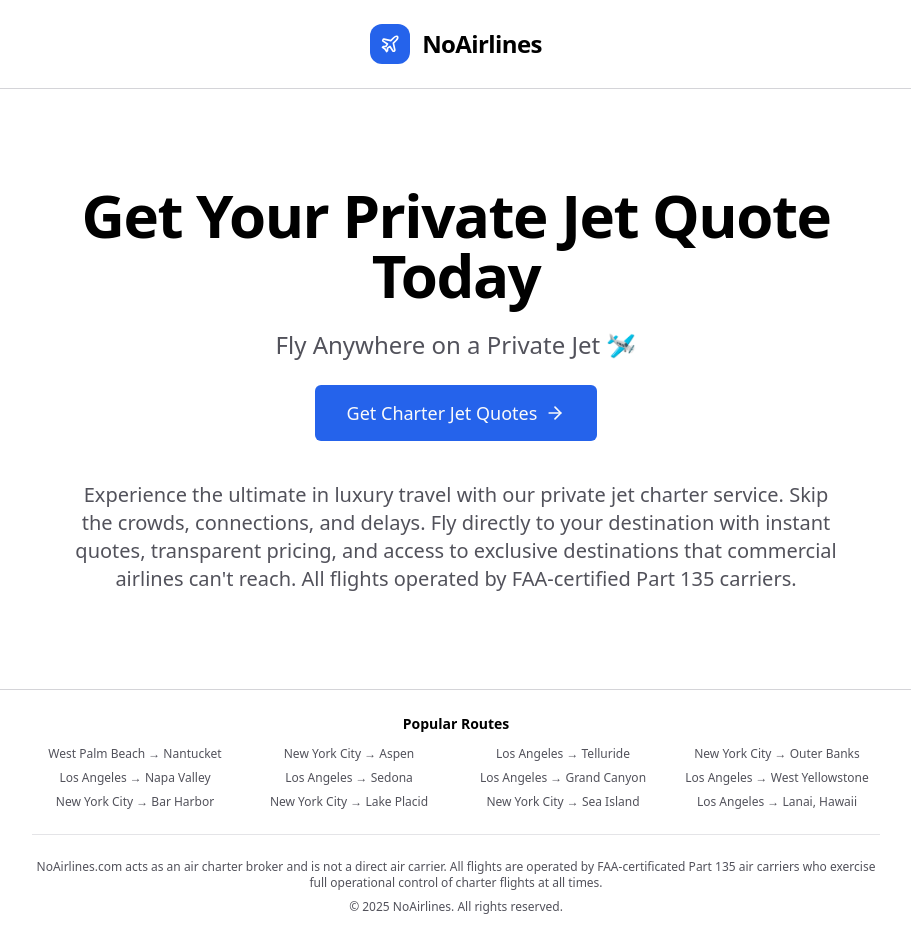
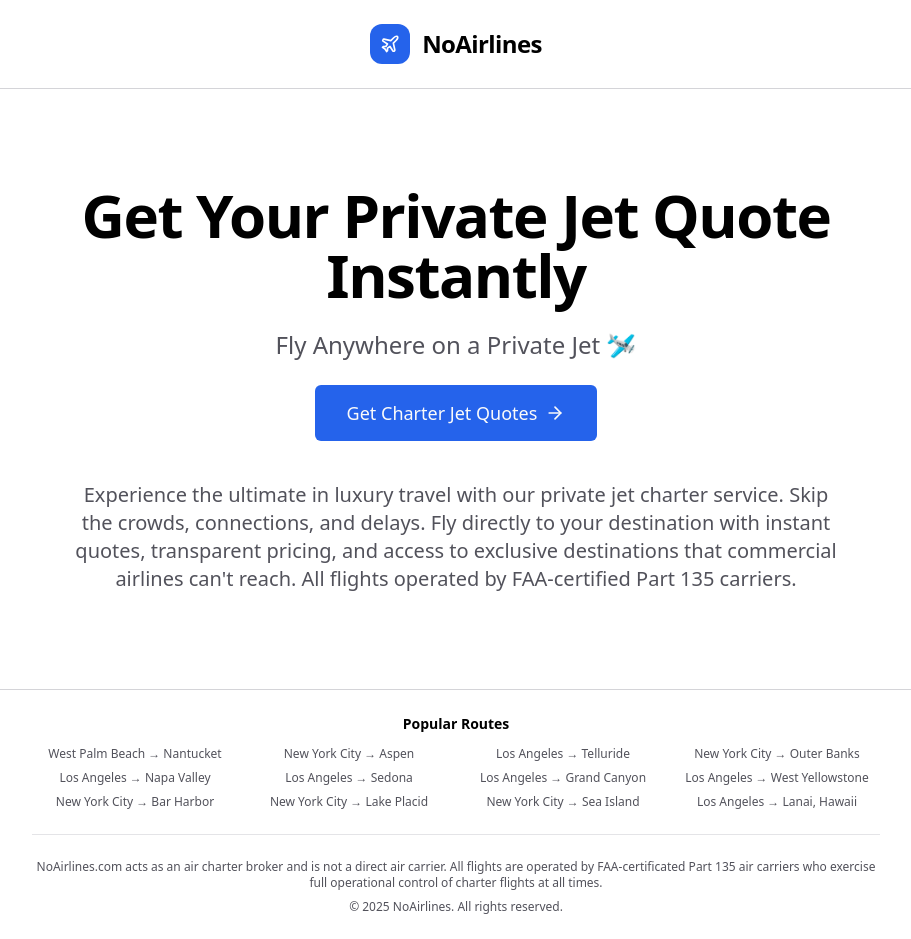
Before and after one commit to applierjobs-source/noairlines-website, a React (Vite) app: page / in a window 1280 px wide. Shown: the whole page, without its empty margins (184-1095 px from the left). Built offline with nearby package versions, Linux system fonts and the light colour scheme.

Commit message:
Change homepage header from 'Today' to 'Instantly'

```diff
--- a/src/App.tsx
+++ b/src/App.tsx
@@ -705,7 +705,7 @@ function NoAirlinesBooking() {
               {/* Hero Section */}
               <div className="text-center space-y-6">
                 <h1 className="text-5xl md:text-6xl font-bold tracking-tight">
-                  Get Your Private Jet Quote Today
+                  Get Your Private Jet Quote Instantly
                 </h1>
                 <p className="text-xl md:text-2xl text-zinc-600 font-medium">
                   Fly Anywhere on a Private Jet 🛩
```
